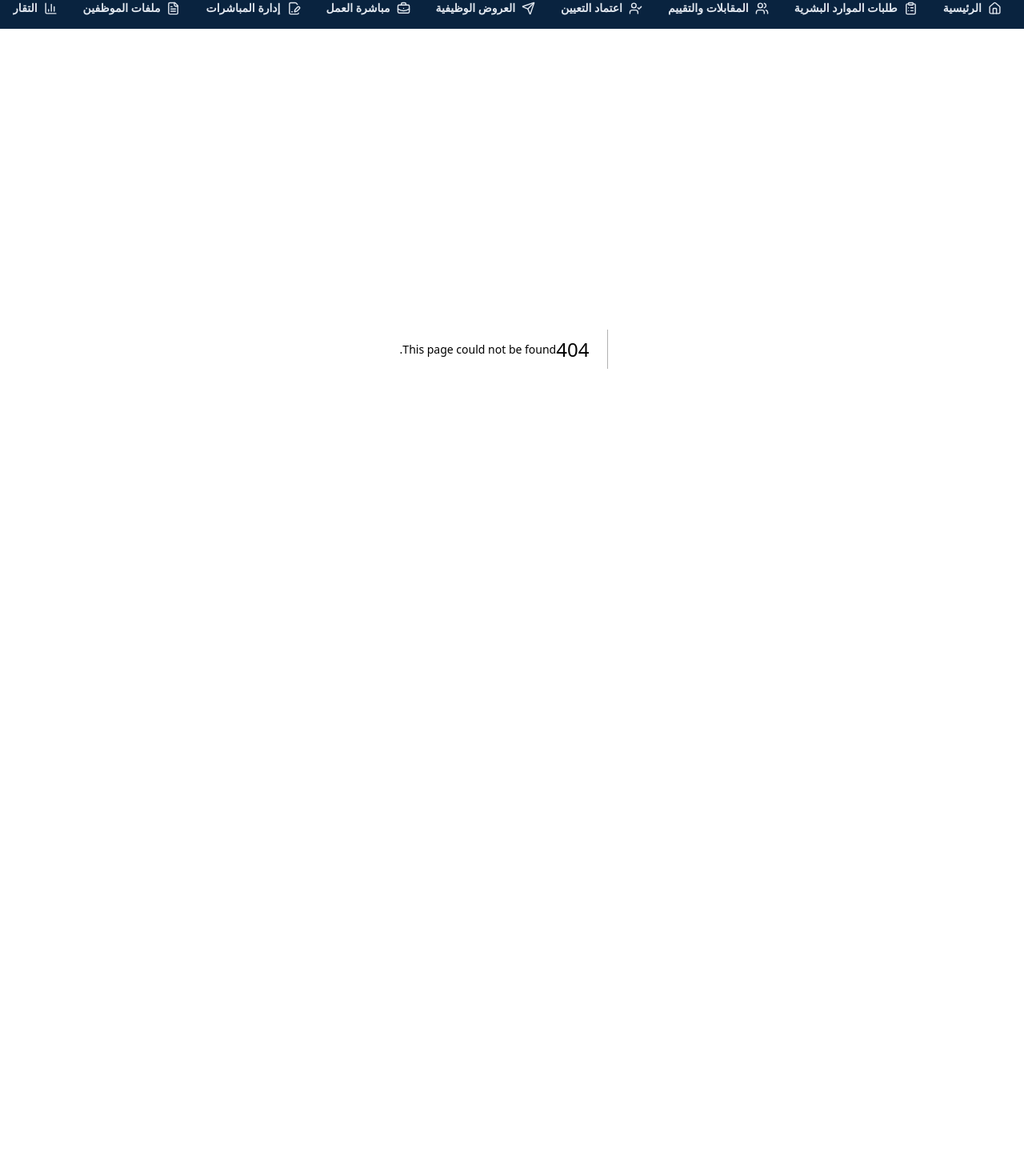
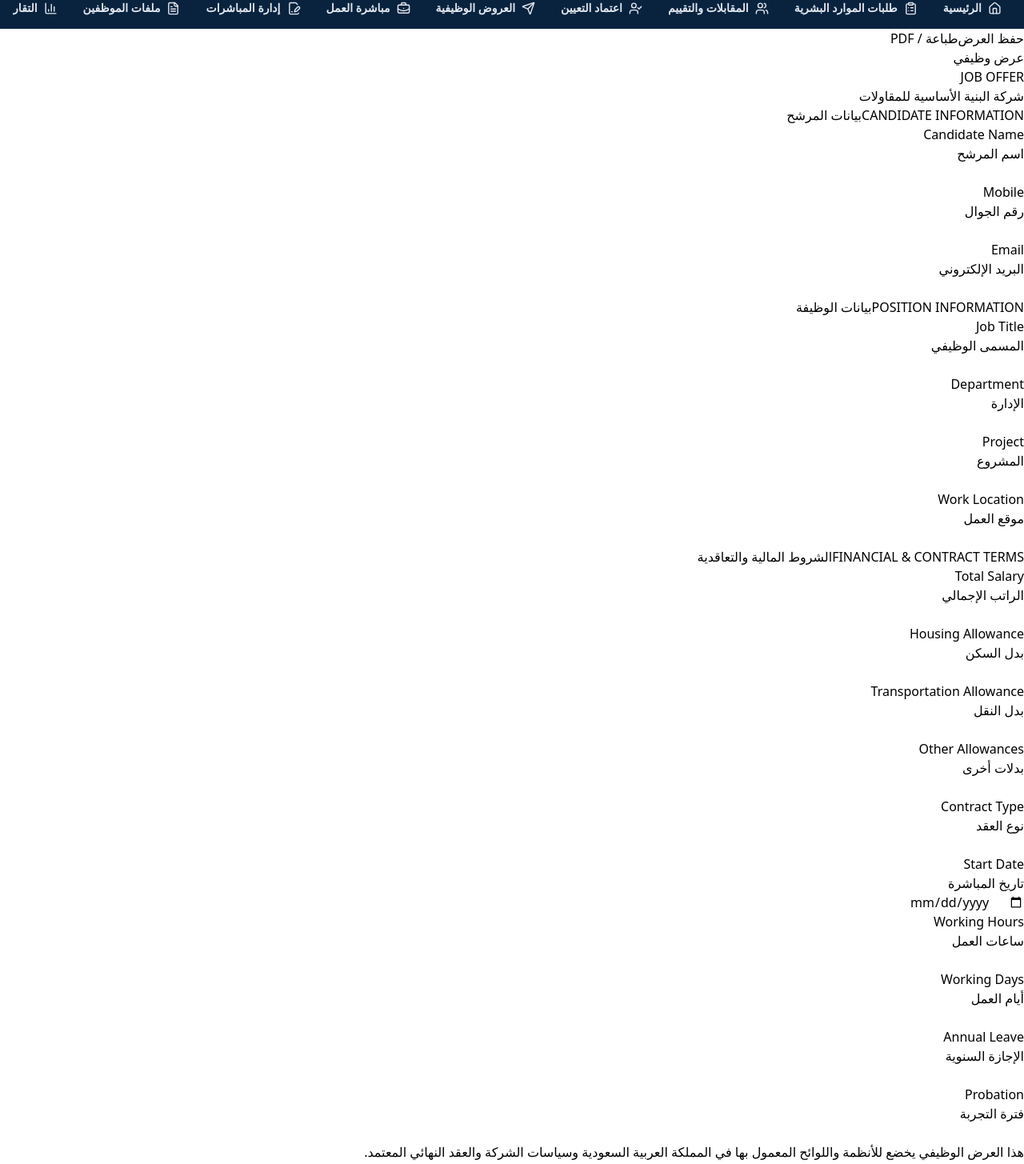
Before and after one commit to tempo033/HRanalysis, a Next.js app: page /forms/offer/1 in a window 1280 px wide. Before the commit this address had no page. Shown: the part 16-1471 px from the top of the page at 80% size. Before the commit the page ends 852 px from the top, so only its background shows below. Built offline with nearby package versions, Linux system fonts and the light colour scheme; no server answers; the database is empty.

Commit message:
feat: add integrated A4 offer form

```diff
--- /dev/null
+++ b/app/forms/offer/[candidate_id]/page.tsx
@@ -0,0 +1,21 @@
+'use client'
+import {useEffect,useState} from 'react'
+import {supabase} from '@/lib/supabase'
+import {FormPage,Section,Field,Signatures} from '@/components/hrforms/FormPage'
+
+export default function OfferForm({params}:{params:Promise<{candidate_id:string}>}){
+ const [id,setId]=useState('');const [c,setC]=useState<any>(null);const [a,setA]=useState<any>(null);const [saving,setSaving]=useState(false);const [msg,setMsg]=useState('')
+ const [f,setF]=useState<any>({job_title:'',department:'',project_name:'',work_location:'',work_hours:'',work_days:'',start_date:'',contract_type:'',salary:'',housing_allowance:'',transportation_allowance:'',other_allowances:'',annual_leave:'',probation:'',health_insurance:'',gosi:'',bonus:'',performance_bonus:'',termination_notice:'',offer_validity:'',issue_date:new Date().toISOString().slice(0,10),offer_number:''})
+ useEffect(()=>{params.then(p=>setId(p.candidate_id))},[params]);useEffect(()=>{if(!id)return; (async()=>{const [{data:cand},{data:app}]=await Promise.all([supabase.from('candidates').select('*').eq('id',id).single(),supabase.from('candidate_hiring_approvals').select('*').eq('candidate_id',id).single()]);setC(cand);setA(app);if(app)setF((x:any)=>({...x,...app}))})()},[id])
+ const set=(k:string,v:string)=>setF((x:any)=>({...x,[k]:v}))
+ const save=async()=>{setSaving(true);setMsg('');const {error}=await supabase.from('candidate_hiring_approvals').update({...f}).eq('candidate_id',id);setSaving(false);setMsg(error?`تعذر الحفظ: ${error.message}`:'تم حفظ بيانات العرض الوظيفي.')}
+ return <FormPage title="عرض وظيفي" subtitle="JOB OFFER" actions={<><button onClick={save}>{saving?'جارٍ الحفظ...':'حفظ العرض'}</button><button onClick={()=>window.print()}>طباعة / PDF</button></>}>
+  {msg&&<div className="text-center text-sm mb-2">{msg}</div>}
+  <Section ar="بيانات المرشح" en="CANDIDATE INFORMATION"><Field ar="اسم المرشح" en="Candidate Name" value={c?.full_name} readOnly/><Field ar="رقم الجوال" en="Mobile" value={c?.phone} readOnly/><Field ar="البريد الإلكتروني" en="Email" value={c?.email} readOnly/></Section>
+  <Section ar="بيانات الوظيفة" en="POSITION INFORMATION"><Field ar="المسمى الوظيفي" en="Job Title" value={f.job_title} onChange={v=>set('job_title',v)}/><Field ar="الإدارة" en="Department" value={f.department} onChange={v=>set('department',v)}/><Field ar="المشروع" en="Project" value={f.project_name} onChange={v=>set('project_name',v)}/><Field ar="موقع العمل" en="Work Location" value={f.work_location} onChange={v=>set('work_location',v)}/></Section>
+  <Section ar="الشروط المالية والتعاقدية" en="FINANCIAL & CONTRACT TERMS"><Field ar="الراتب الإجمالي" en="Total Salary" value={f.total_salary??f.salary} onChange={v=>set('salary',v)}/><Field ar="بدل السكن" en="Housing Allowance" value={f.housing_allowance} onChange={v=>set('housing_allowance',v)}/><Field ar="بدل النقل" en="Transportation Allowance" value={f.transportation_allowance} onChange={v=>set('transportation_allowance',v)}/><Field ar="بدلات أخرى" en="Other Allowances" value={f.other_allowances} onChange={v=>set('other_allowances',v)}/><Field ar="نوع العقد" en="Contract Type" value={f.contract_type} onChange={v=>set('contract_type',v)}/><Field ar="تاريخ المباشرة" en="Start Date" type="date" value={f.start_date} onChange={v=>set('start_date',v)}/><Field ar="ساعات العمل" en="Working Hours" value={f.work_hours} onChange={v=>set('work_hours',v)}/><Field ar="أيام العمل" en="Working Days" value={f.work_days} onChange={v=>set('work_days',v)}/><Field ar="الإجازة السنوية" en="Annual Leave" value={f.annual_leave} onChange={v=>set('annual_leave',v)}/><Field ar="فترة التجربة" en="Probation" value={f.probation} onChange={v=>set('probation',v)}/></Section>
+  <p className="hrform-note">هذا العرض الوظيفي يخضع للأنظمة واللوائح المعمول بها في المملكة العربية السعودية وسياسات الشركة والعقد النهائي المعتمد.</p>
+  <Signatures/>
+  {a?.offer_token&&<p className="hrform-note print:hidden">رابط العرض العام موجود ضمن صفحة إدارة العروض.</p>}
+ </FormPage>
+}
```
